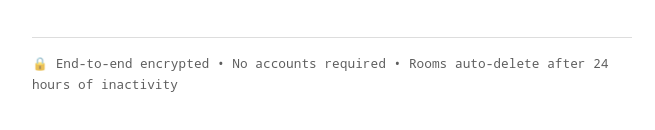
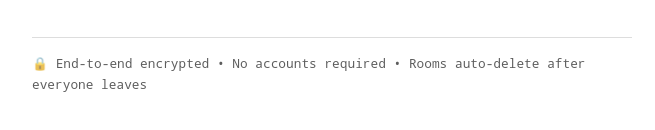
Before and after one commit to motonai/benchtalks, a plain HTML site: page public/index.html in a window 1280 px wide. Shown: the part 452-582 px from the top of the page, 308-963 px from the left. Drawn offline with nearby package versions, Linux system fonts and the light colour scheme.

Commit message:
Fixed some things regardning context

```diff
--- a/public/index.html
+++ b/public/index.html
@@ -68,7 +68,7 @@
                 <p>
                     🔒 End-to-end encrypted •
                     No accounts required •
-                    Rooms auto-delete after 24 hours of inactivity
+                    Rooms auto-delete after everyone leaves
                 </p>
             </footer>
         </div>
```
